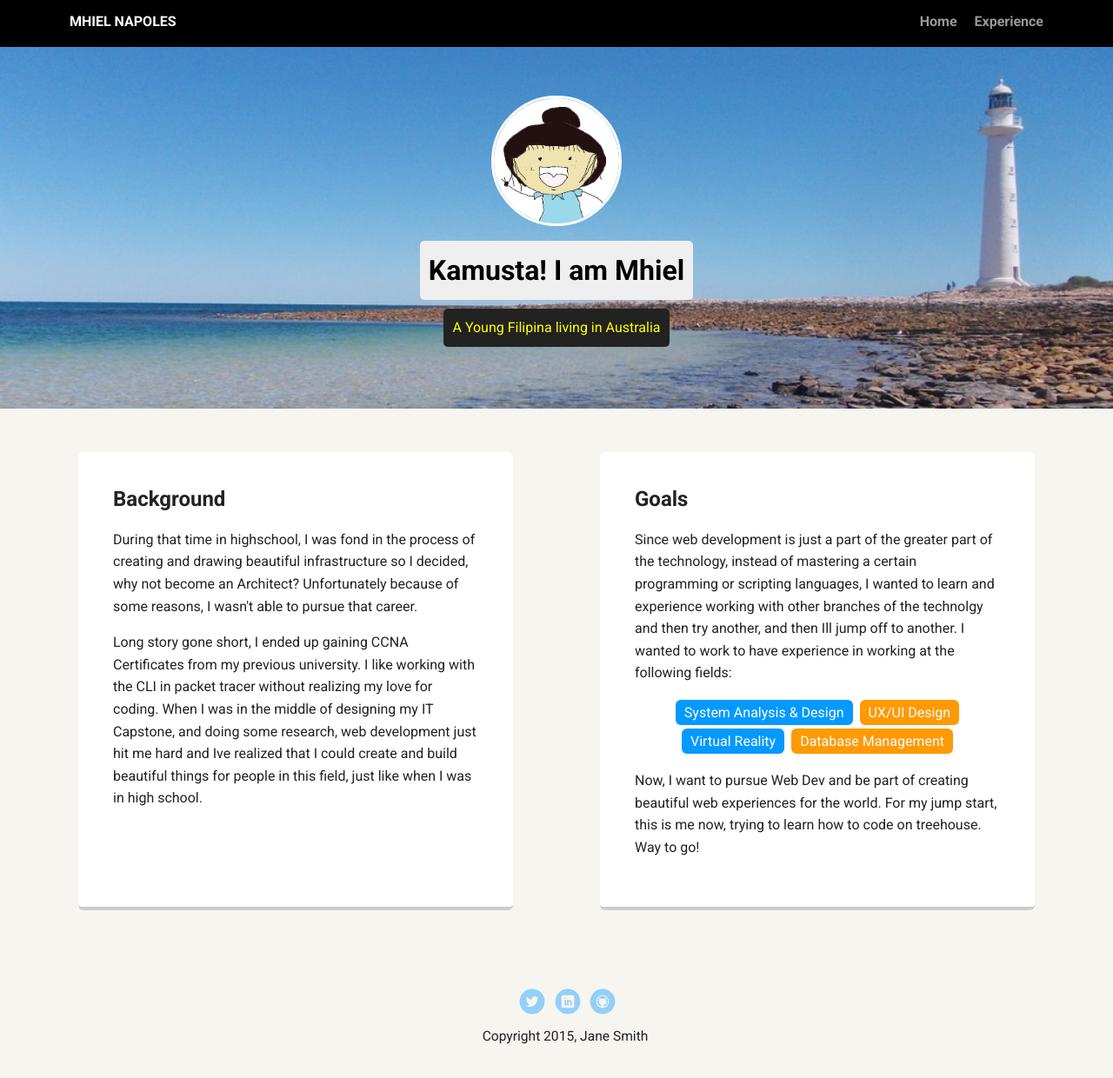
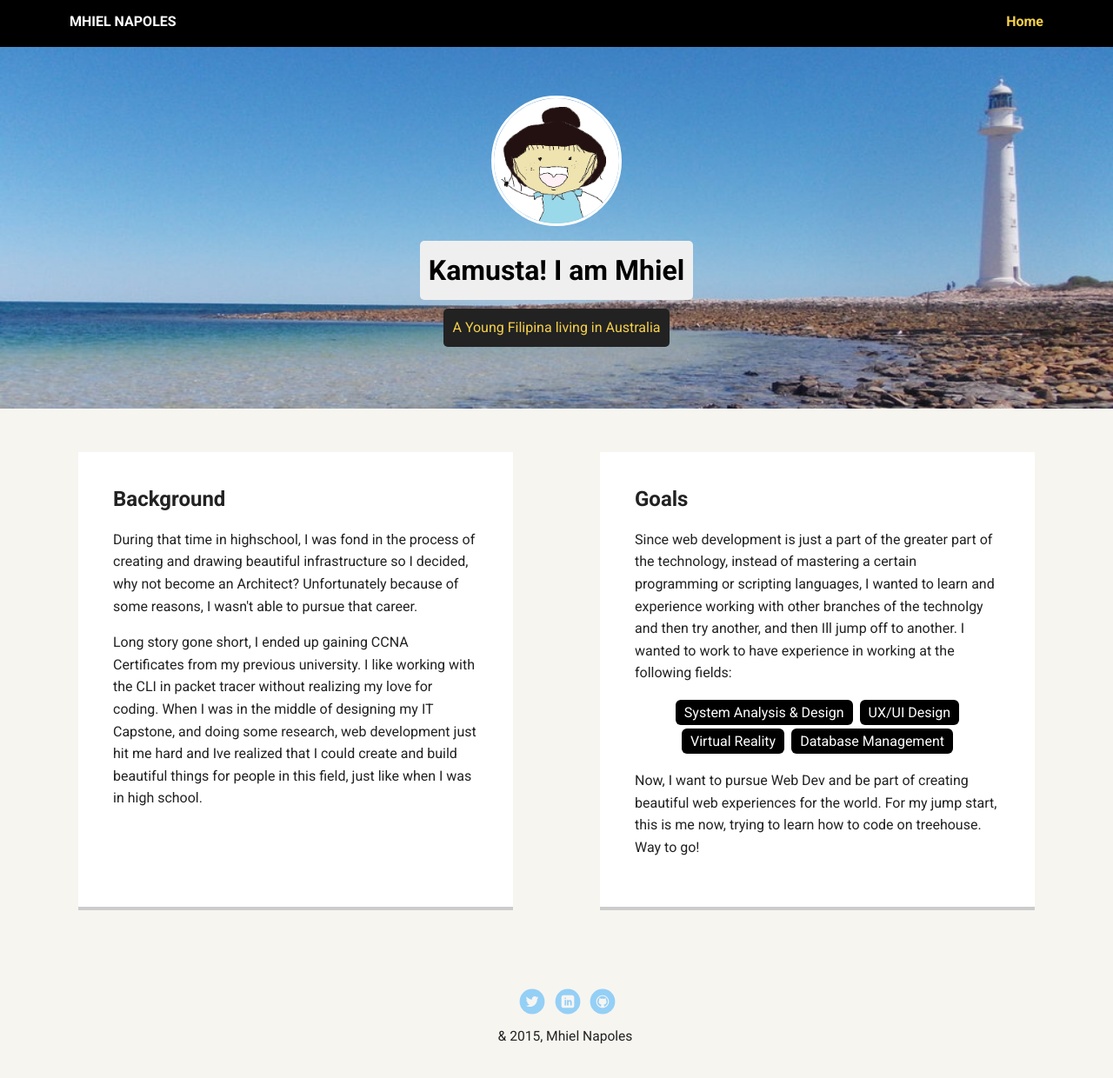
Before and after one commit to marielanapoles/portfolio_update_v1, a plain HTML site: page index.html in a window 1280 px wide. Shown: the whole page at 87% size. Drawn offline with Linux system fonts and the light colour scheme; a web font is replaced by a local one.

Commit message:
Updated Color Pallete

```diff
--- a/index.html
+++ b/index.html
@@ -11,8 +11,7 @@
     <div class="main-nav">
         <ul class="nav">
           <li class="name"><strong>MHIEL NAPOLES</strong></li>
-          <li><a href="#">Home</a></li>
-          <li><a href="#experience">Experience</a></li>
+          <li><a href="#home">Home</a></li>
         </ul>
     </div>
 
@@ -46,7 +45,7 @@
         <li><a href="#" class="social linkedin">LinkedIn</a></li>
         <li><a href="#" class="social github">Github</a></li>
       </ul>
-      <p class="copyright">Copyright 2015, Jane Smith</p>
+      <p class="copyright">&amp; 2015, Mhiel Napoles</p>
     </footer>
   </body>
   </html>
--- a/styles.css
+++ b/styles.css
@@ -15,11 +15,9 @@ body {
 
 a {
   text-decoration: none;
-  color: #999;
-}
-a:hover {
   color: #F5D04C;
 }
+
 
 /* Section Styles */
 
@@ -87,7 +85,7 @@ header .profile-image:hover {
 }
 .location {
   background-color: #222;
-  color: yellow;
+  color: #F5D04C;
 }
 .card {
   margin: 30px;
@@ -96,11 +94,10 @@ header .profile-image:hover {
   text-align: left;
   background: #fff;
   border-bottom: 4px solid #ccc;
-  border-radius: 6px;
   transition: all .5s;
 }
 .card:hover {
-  border-color: #ff99ff;
+  border-color: #65CE78;
 }
 
 ul.skills {
@@ -111,14 +108,14 @@ ul.skills {
 .skills li {
   border-radius: 6px;
   display: inline-block;
-  background: #ff9904;
+  background: #000000;
   color: white;
   padding: 5px 10px;
   margin: 2px;
 }
 
-.skills li:nth-child(odd) {
-  background: #0399ff;
+.skills li:hover {
+  color: #F5D04C;
 }
 
 footer {
```
